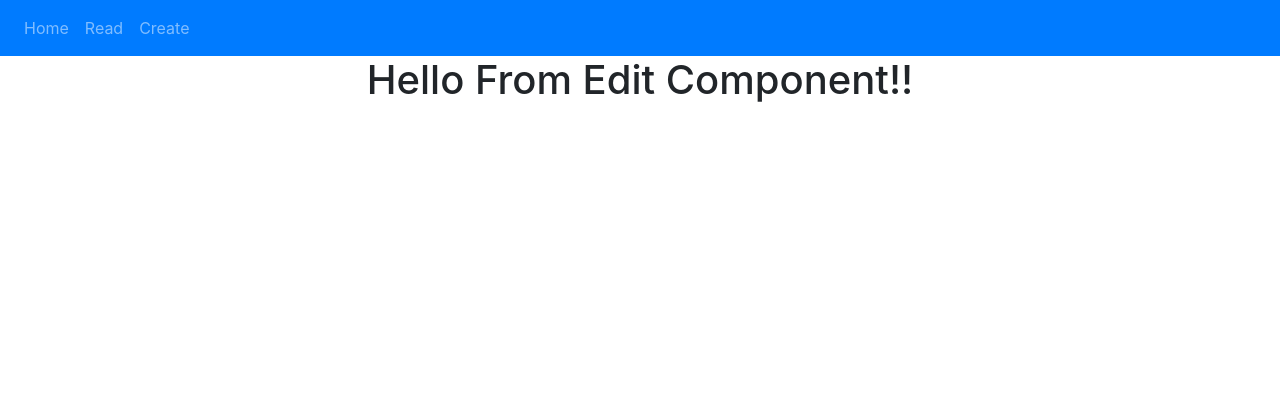
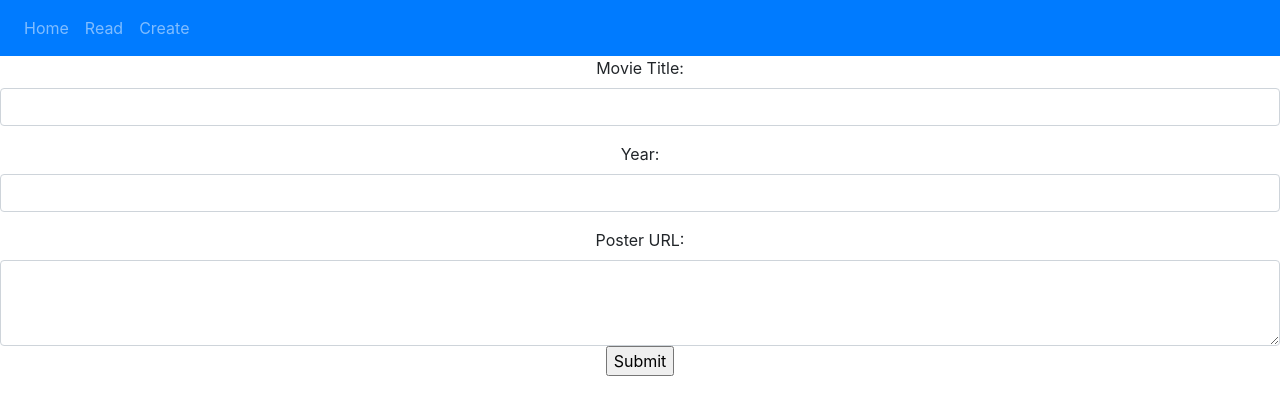
Before and after one commit to sagheerahmadGmit/Project2019, a React (Create React App) app: page /edit/1 in a window 1280 px wide. Shown: the top 414 px of the page. Built offline with nearby package versions, Linux system fonts and the light colour scheme; no server answers.

Commit message:
Edit function finished

```diff
--- a/src/components/edit.js
+++ b/src/components/edit.js
@@ -1,12 +1,103 @@
 import React from 'react';
+import axios from 'axios';
 
 class Edit extends React.Component{
 
+    constructor(props) {
+        super(props);
+        this.state = {Title: '', Year: '', Poster: ''};
+
+        this.handleChangeMovieTitle = this.handleChangeMovieTitle.bind(this);
+        this.handleYear = this.handleYear.bind(this);
+        this.handleSubmit = this.handleSubmit.bind(this);
+        this.handleChangeMoviePoster = this.handleChangeMoviePoster.bind(this);
+      }
+
+      handleChangeMovieTitle(event) {
+        this.setState({Title: event.target.value});
+      }
+
+      handleChangeMoviePoster(event) {
+        this.setState({Poster: event.target.value});
+      }
+
+      handleYear(event) {
+        this.setState({Year: event.target.value});
+      }
+
+      handleSubmit(event) {
+        alert('A Movie was updated: ' + this.state.Title + " " + this.state.Year + " at " + this.state.Poster);
+        event.preventDefault();
+
+        const movieObject = {
+            title: this.state.Title,
+            year: this.state.Year,
+            poster: this.state.Poster
+        };
+
+        axios.put('http://localhost:4000/api/movies/' + this.state._id, movieObject)
+        .then()
+        .catch();
+
+
+        this.setState({Title:'',
+                      Year:'',
+                      Poster:''
+        });
+
+      }
+
+
+    componentDidMount(){
+        alert(this.props.match.params.id)
+        axios.get('http://localhost:4000/api/movies/' + this.props.match.params.id)
+        .then((response)=>{
+            this.setState({
+                _id: response.data._id,
+                Title: response.data.title,
+                Year: response.data.year,
+                Poster: response.data.poster
+            })
+        })
+        .catch();
+    }
+
     render(){
         return(
+            <form onSubmit={this.handleSubmit}>
+
+            <div className="form-group">
+              <label>
+                Movie Title:
+                </label>
+                <input type="text"
+                className='form-control'
+                value={this.state.Title}
+                onChange={this.handleChangeMovieTitle} />
+            </div>
+
+            <div className="form-group">
+              <label>
+                Year:
+                </label>
+                <input type="text"  className='form-control'
+                value={this.state.Year}
+                onChange={this.handleYear} />
+            </div>
+
             <div>
-                <h1>Hello From Edit Component!!</h1>
+            <label>
+                Poster URL:
+                </label>
+                <textarea rows="3" className='form-control'
+                value={this.state.Poster}
+                onChange={this.handleChangeMoviePoster} />
             </div>
+
+            <div>
+            <input type="submit" value="Submit" />
+            </div>
+          </form>
         );
     }
 
```
Also changed, not shown: src/BackEnd/server.js (+11 -0 lines).
